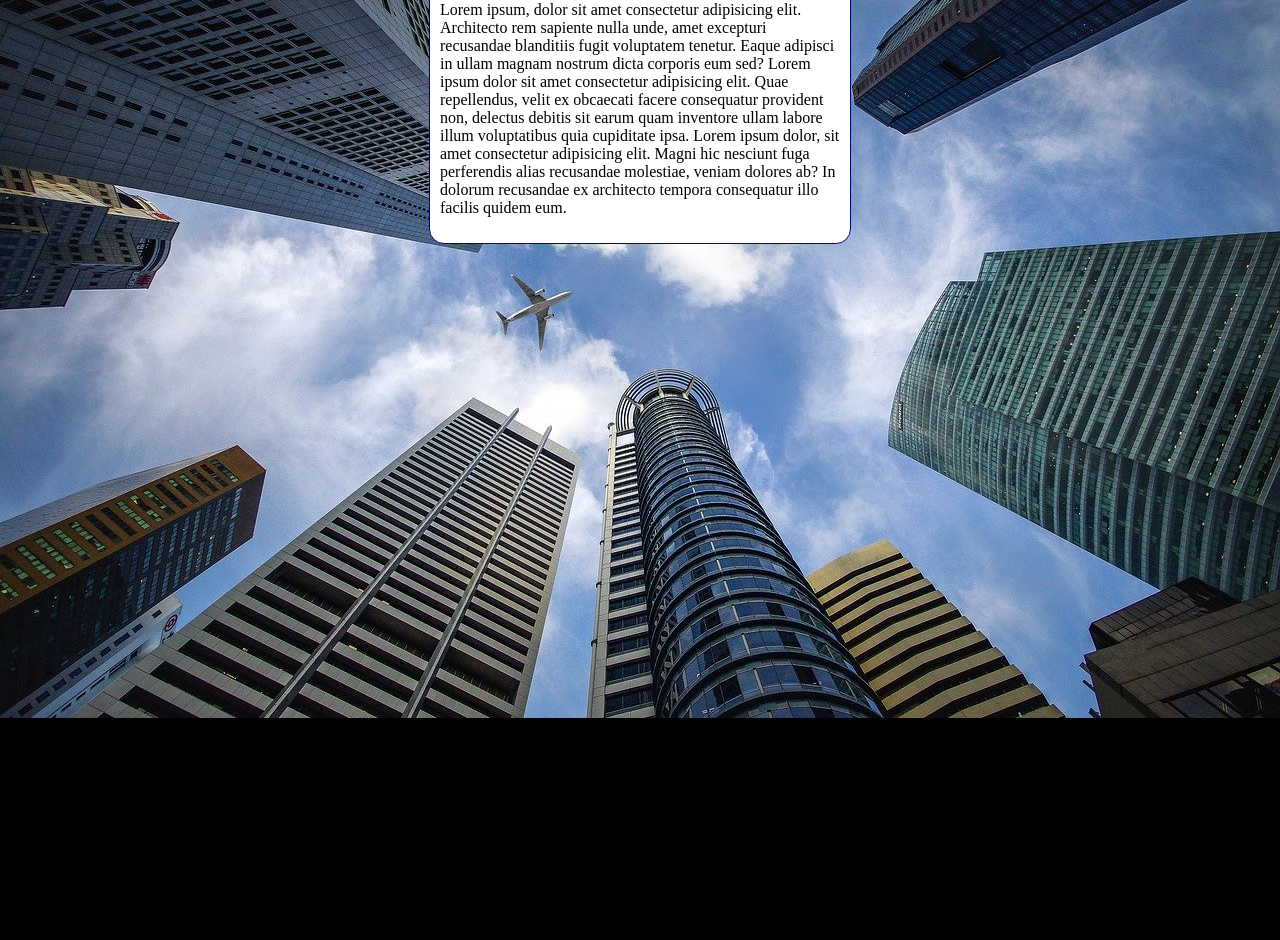
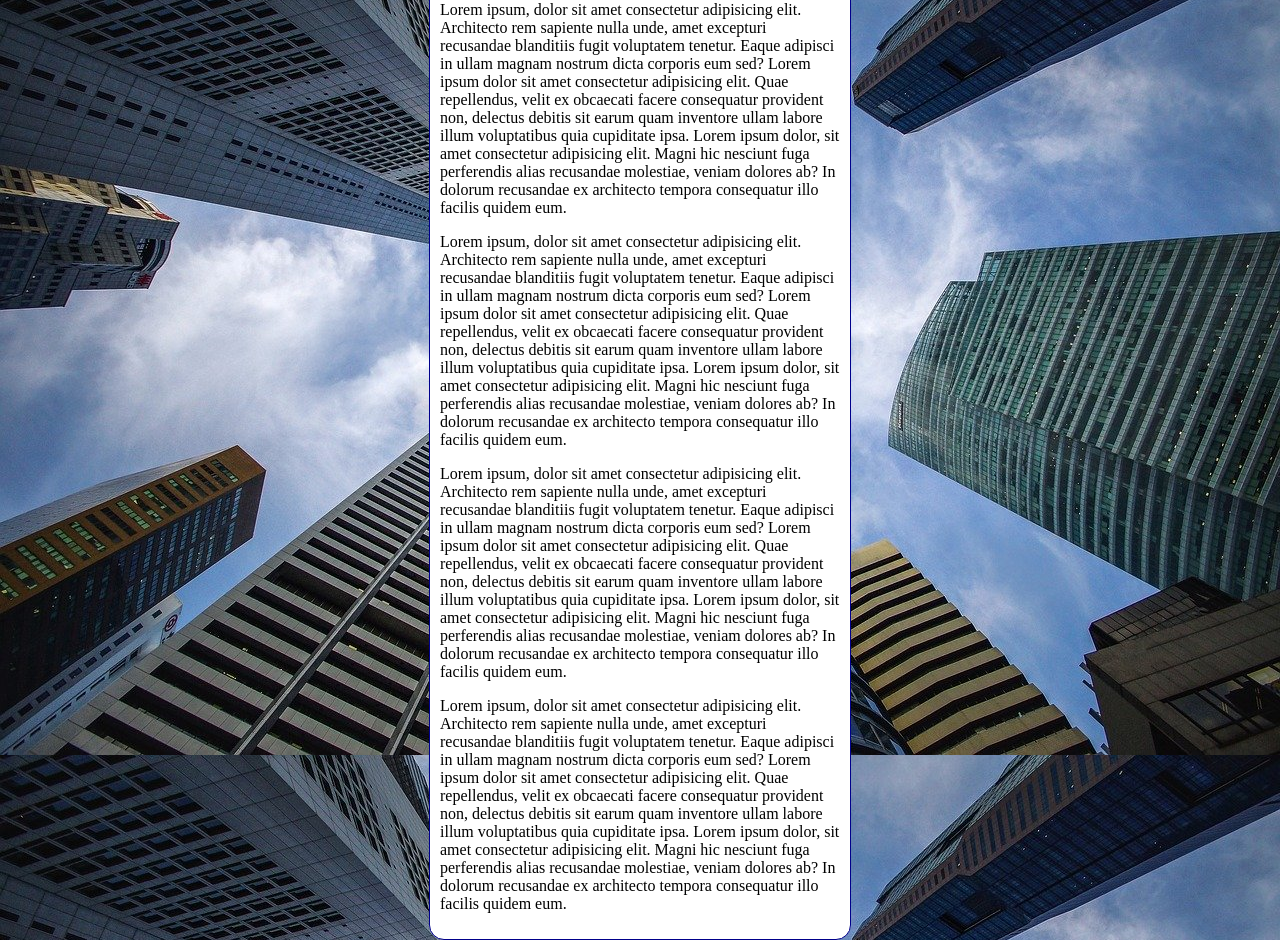
Before and after one commit to GustavoReal1/html-css, a plain HTML site: page exercicios/ex022/fundo006.html in a window 1280 px wide. Shown: the part 98-1038 px from the top of the page. Before the commit the page ends 816 px from the top, so only its background shows below. Drawn offline with Linux system fonts and the light colour scheme.

Commit message:
Update fundo006.html

```diff
--- a/exercicios/ex022/fundo006.html
+++ b/exercicios/ex022/fundo006.html
@@ -3,7 +3,7 @@
 <head>
     <meta charset="UTF-8">
     <meta name="viewport" content="width=device-width, initial-scale=1.0">
-    <title>Document</title>
+    <title>Fundo fixo de tela</title>
     <style>
         body{
             height: 100vh;
@@ -12,6 +12,7 @@
             background-position: center top;
             background-repeat: no-repeat;
             background-size: cover;
+            background-attachment: fixed;
         }
 
         main{
@@ -28,6 +29,9 @@
     <main>
         <h1>Teste Imagem de Fundos</h1>
         <p>Lorem ipsum, dolor sit amet consectetur adipisicing elit. Architecto rem sapiente nulla unde, amet excepturi recusandae blanditiis fugit voluptatem tenetur. Eaque adipisci in ullam magnam nostrum dicta corporis eum sed? Lorem ipsum dolor sit amet consectetur adipisicing elit. Quae repellendus, velit ex obcaecati facere consequatur provident non, delectus debitis sit earum quam inventore ullam labore illum voluptatibus quia cupiditate ipsa. Lorem ipsum dolor, sit amet consectetur adipisicing elit. Magni hic nesciunt fuga perferendis alias recusandae molestiae, veniam dolores ab? In dolorum recusandae ex architecto tempora consequatur illo facilis quidem eum.</p>
+        <p>Lorem ipsum, dolor sit amet consectetur adipisicing elit. Architecto rem sapiente nulla unde, amet excepturi recusandae blanditiis fugit voluptatem tenetur. Eaque adipisci in ullam magnam nostrum dicta corporis eum sed? Lorem ipsum dolor sit amet consectetur adipisicing elit. Quae repellendus, velit ex obcaecati facere consequatur provident non, delectus debitis sit earum quam inventore ullam labore illum voluptatibus quia cupiditate ipsa. Lorem ipsum dolor, sit amet consectetur adipisicing elit. Magni hic nesciunt fuga perferendis alias recusandae molestiae, veniam dolores ab? In dolorum recusandae ex architecto tempora consequatur illo facilis quidem eum.</p>
+        <p>Lorem ipsum, dolor sit amet consectetur adipisicing elit. Architecto rem sapiente nulla unde, amet excepturi recusandae blanditiis fugit voluptatem tenetur. Eaque adipisci in ullam magnam nostrum dicta corporis eum sed? Lorem ipsum dolor sit amet consectetur adipisicing elit. Quae repellendus, velit ex obcaecati facere consequatur provident non, delectus debitis sit earum quam inventore ullam labore illum voluptatibus quia cupiditate ipsa. Lorem ipsum dolor, sit amet consectetur adipisicing elit. Magni hic nesciunt fuga perferendis alias recusandae molestiae, veniam dolores ab? In dolorum recusandae ex architecto tempora consequatur illo facilis quidem eum.</p>
+        <p>Lorem ipsum, dolor sit amet consectetur adipisicing elit. Architecto rem sapiente nulla unde, amet excepturi recusandae blanditiis fugit voluptatem tenetur. Eaque adipisci in ullam magnam nostrum dicta corporis eum sed? Lorem ipsum dolor sit amet consectetur adipisicing elit. Quae repellendus, velit ex obcaecati facere consequatur provident non, delectus debitis sit earum quam inventore ullam labore illum voluptatibus quia cupiditate ipsa. Lorem ipsum dolor, sit amet consectetur adipisicing elit. Magni hic nesciunt fuga perferendis alias recusandae molestiae, veniam dolores ab? In dolorum recusandae ex architecto tempora consequatur illo facilis quidem eum.</p>
     </main>
 </body>
 </html>
```
